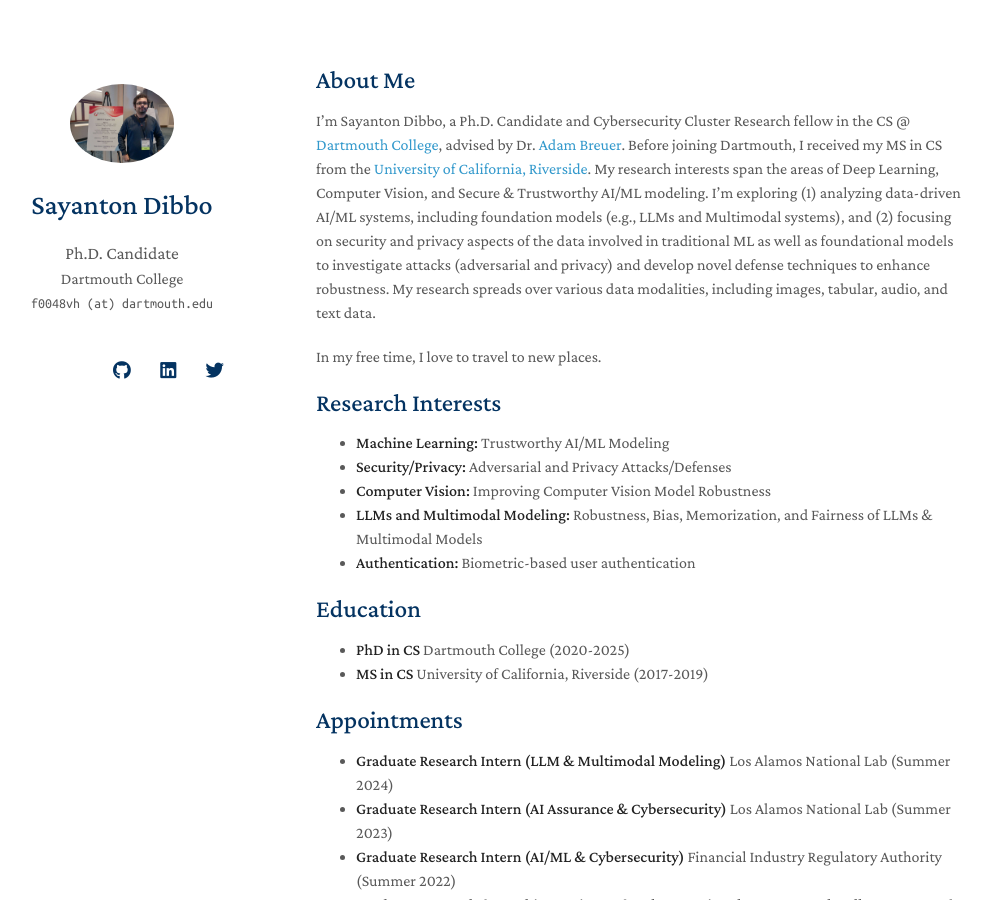
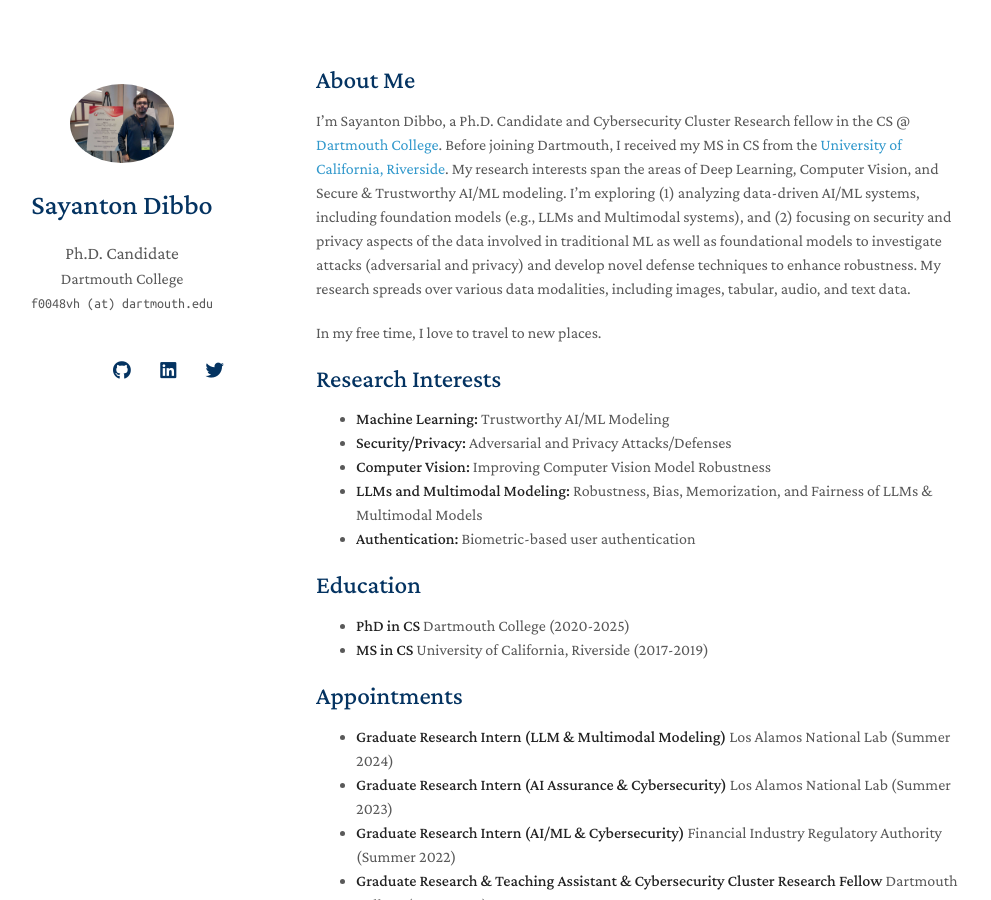
Before and after one commit to SayantonDibbo/SayantonDibbo.github.io, a Jekyll site: the page built from index.md, in a window 1280 px wide and 900 px high. Shown: the whole window, without its empty margins (154-1145 px from the left). Built offline with Jekyll 4.4.1, drawn with Linux system fonts in a browser that asks for light colours; nearby versions of some CDN libraries; a style sheet for code colours, icons or effects is not loaded; our own code applies the rules of GitHub Pages for plain Markdown files.

Commit message:
Update index.md

```diff
--- a/index.md
+++ b/index.md
@@ -4,7 +4,7 @@
 
 ## About Me
 
-I'm Sayanton Dibbo, a Ph.D. Candidate and Cybersecurity Cluster Research fellow in the CS @ <a href="https://web.cs.dartmouth.edu/">Dartmouth College</a>, advised by Dr. <a href="https://www.adambreuer.com/">Adam Breuer</a>. Before joining Dartmouth, I received my MS in CS from the <a href="https://www1.cs.ucr.edu/">University of California, Riverside</a>.
+I'm Sayanton Dibbo, a Ph.D. Candidate and Cybersecurity Cluster Research fellow in the CS @ <a href="https://web.cs.dartmouth.edu/">Dartmouth College</a>. Before joining Dartmouth, I received my MS in CS from the <a href="https://www1.cs.ucr.edu/">University of California, Riverside</a>.
 My research interests span the areas of Deep Learning, Computer Vision, and Secure & Trustworthy AI/ML modeling.  I'm exploring (1) analyzing data-driven AI/ML systems, including foundation models  (e.g., LLMs and Multimodal systems), and (2) focusing on security and privacy aspects of the data involved in traditional ML as well as foundational models to investigate attacks (adversarial and privacy) and develop novel defense techniques to enhance robustness. My research spreads over various data modalities, including images, tabular, audio, and text data.
 
 In my free time, I love to travel to new places.
```
